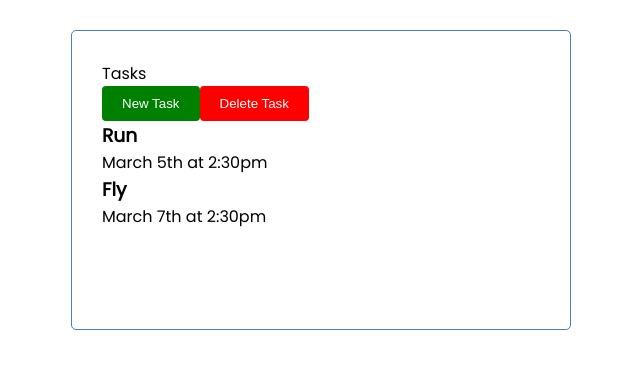
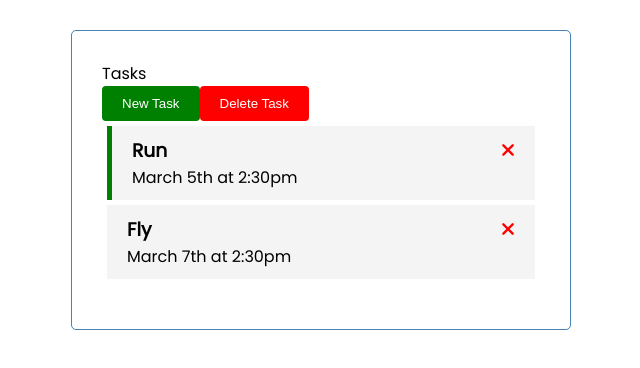
Before and after one commit to RD2P/learning-vue, a Vue app: page / in a window 1280 px wide. Shown: the top 368 px of the page, without its empty margins (319-959 px from the left). Built offline with nearby package versions, Linux system fonts and the light colour scheme.

Commit message:
add styling and event emitter to delete task

```diff
--- a/src/components/Task.vue
+++ b/src/components/Task.vue
@@ -1,7 +1,10 @@
 <template>
-  <div>
-    <h3>{{ task.title }}</h3>
+  <div :class="[task.reminder ? 'reminder' : 'blue', 'task']">
+    <h3>{{ task.title }}
+      <i @click="$emit('delete-task')" class="fas fa-times"></i>
+    </h3>
     <p>{{task.day}}</p>
+
   </div>
 </template>
 
@@ -15,5 +18,24 @@
 </script>
 
 <style scoped>
+  .fas {
+    color: red;
+    cursor: pointer;
+  }
 
+  .task {
+    background: #f4f4f4;
+    margin: 5px;
+    padding: 10px 20px;
+  }
+
+  .task.reminder {
+    border-left: 5px solid green;
+  }
+
+  .task h3 {
+    display: flex;
+    align-items: center;
+    justify-content: space-between;
+  }
 </style>
```
